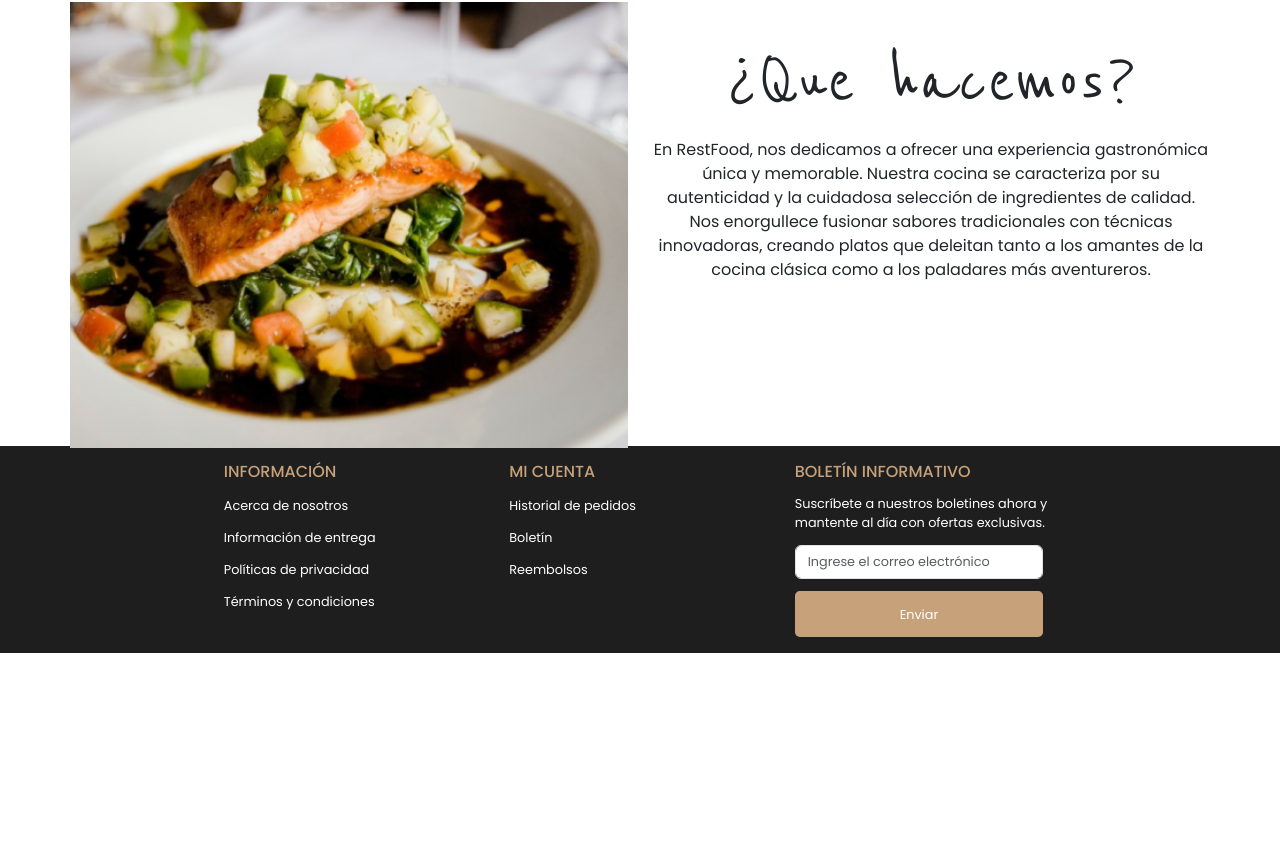
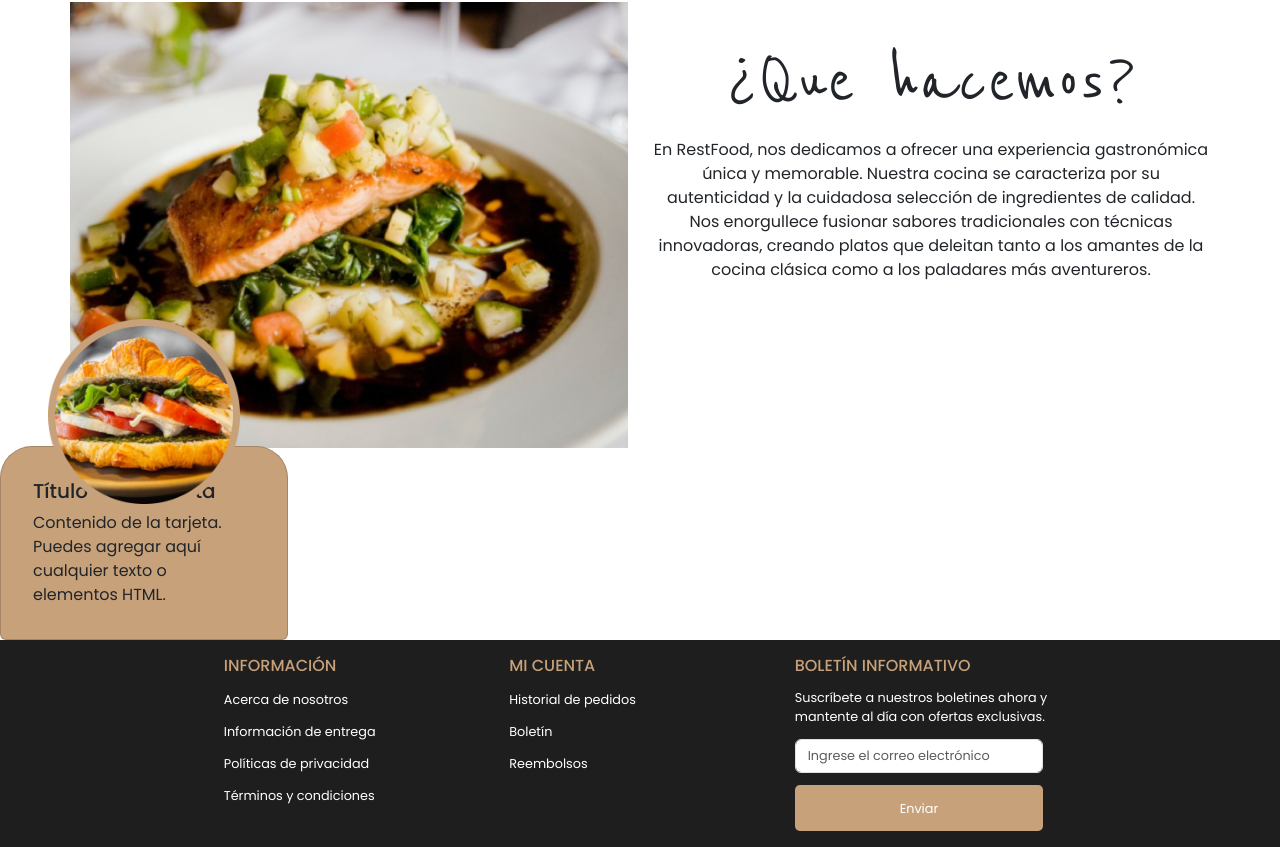
Before and after one commit to Mateo872/restfood, a React (Vite) app: page / in a window 1280 px wide. Shown: the part 840-1687 px from the top of the page. Before the commit the page ends 1493 px from the top, so only its background shows below. Built offline with nearby package versions, Linux system fonts and the light colour scheme.

Commit message:
se realizo la estructura principal de la tarjetaProducto

```diff
--- a/src/App.css
+++ b/src/App.css
@@ -468,3 +468,18 @@ background-color: #fff;
         margin-left: 0;
     }
 }
+/* TarjetaProductos  */
+.img-tarjeta-producto {
+    width: 12rem;
+    position: absolute;
+    top: -8rem;
+    left: 50%;
+    transform: translateX(-50%);
+    z-index: 1;
+  }
+  .card-body{
+    background-color: var(--color-primario);
+    border-top-left-radius: 2rem;
+    border-top-right-radius: 2rem;
+
+  }
--- a/src/App.jsx
+++ b/src/App.jsx
@@ -6,6 +6,7 @@ import QuienesSomos from "./componentes/comunes/QuienesSomos";
 
 import BuscadorPlatos from "../BuscadorPlatos";
 import Footer from "./componentes/comunes/Footer";
+import TarjetaProducto from "./componentes/TarjetaProducto";
 
 function App() {
     return (
@@ -14,6 +15,7 @@ function App() {
             <main>
                 <BuscadorPlatos />
                 <QuienesSomos />
+                <TarjetaProducto />
             </main>
             <Footer />
         </>
--- /dev/null
+++ b/src/componentes/TarjetaProducto.jsx
@@ -0,0 +1,19 @@
+import React from "react";
+import { Card } from "react-bootstrap";
+import hamburguesa from "../assets/img-hamb-card.png";
+const TarjetaProducto = () => {
+    return (
+        <Card className="card-body" style={{ width: "18rem" }}>
+            <Card.Img variant="top" src={hamburguesa} className="img-tarjeta-producto" />
+            <Card.Body className="">
+                <Card.Title>Título de la tarjeta</Card.Title>
+                <Card.Text>
+                    Contenido de la tarjeta. Puedes agregar aquí cualquier texto o
+                    elementos HTML.
+                </Card.Text>
+            </Card.Body>
+        </Card>
+    );
+};
+
+export default TarjetaProducto;
```
Also changed, not shown: src/assets/img-hamb-card.png (added).
